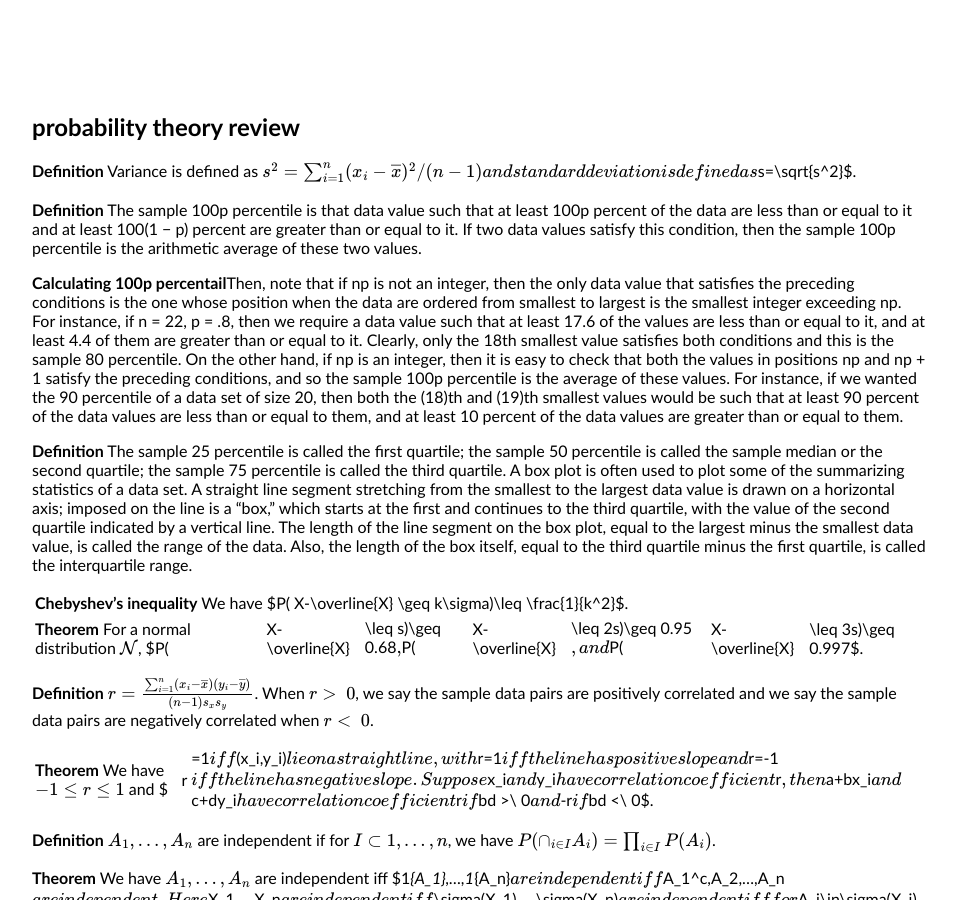
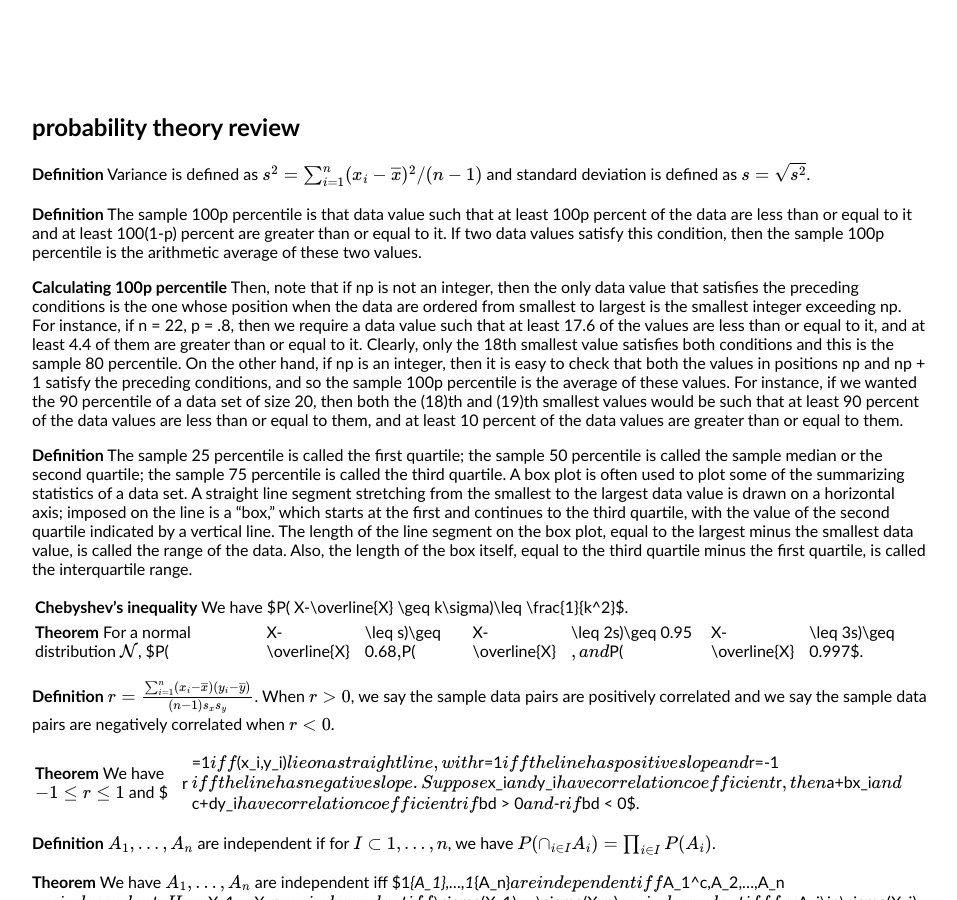
Before and after one commit to henryzhang11/questions-I-have, a Jekyll site: the page built from _posts/2023-08-20-probability-theory-review.md, in a window 1280 px wide and 900 px high. Shown: the whole window, without its empty margins (160-1117 px from the left). Built offline with Jekyll 4.4.1, drawn with Linux system fonts in a browser that asks for light colours; formulas are drawn with MathJax 3; some of the changed text lies outside the part shown.

Commit message:
Update 2023-08-20-probability-theory-review.md

```diff
--- a/_posts/2023-08-20-probability-theory-review.md
+++ b/_posts/2023-08-20-probability-theory-review.md
@@ -3,11 +3,11 @@ layout: post
 title: "probability theory review"
 ---
 
-**Definition** Variance is defined as $s^2=\sum_{i=1}^n(x_i-\overline{x})^2/(n-1) and standard deviation is defined as $s=\sqrt{s^2}$.
+**Definition** Variance is defined as $s^2=\sum_{i=1}^n(x_i-\overline{x})^2/(n-1)$ and standard deviation is defined as $s=\sqrt{s^2}$.
 
-**Definition** The sample 100p percentile is that data value such that at least 100p percent of the data are less than or equal to it and at least 100(1 − p) percent are greater than or equal to it. If two data values satisfy this condition, then the sample 100p percentile is the arithmetic average of these two values.
+**Definition** The sample 100p percentile is that data value such that at least 100p percent of the data are less than or equal to it and at least 100(1-p) percent are greater than or equal to it. If two data values satisfy this condition, then the sample 100p percentile is the arithmetic average of these two values.
 
-**Calculating 100p percentail**Then, note that if np is not an integer, then the only data value that satisfies the preceding conditions is the one whose position when the data are ordered from smallest to largest is the smallest integer exceeding np. For instance, if n = 22, p = .8, then we require a data value such that at least 17.6 of the values are less than or equal to it, and at least 4.4 of them are greater than or equal to it. Clearly, only the 18th smallest value satisfies both conditions and this is the sample 80 percentile. On the other hand, if np is an integer, then it is easy to check that both the values in positions np and np + 1 satisfy the preceding conditions, and so the sample 100p percentile is the average of these values. For instance, if we wanted the 90 percentile of a data set of size 20, then both the (18)th and (19)th smallest values would be such that at least 90 percent of the data values are less than or equal to them, and at least 10 percent of the data values are greater than or equal to them.
+**Calculating 100p percentile** Then, note that if np is not an integer, then the only data value that satisfies the preceding conditions is the one whose position when the data are ordered from smallest to largest is the smallest integer exceeding np. For instance, if n = 22, p = .8, then we require a data value such that at least 17.6 of the values are less than or equal to it, and at least 4.4 of them are greater than or equal to it. Clearly, only the 18th smallest value satisfies both conditions and this is the sample 80 percentile. On the other hand, if np is an integer, then it is easy to check that both the values in positions np and np + 1 satisfy the preceding conditions, and so the sample 100p percentile is the average of these values. For instance, if we wanted the 90 percentile of a data set of size 20, then both the (18)th and (19)th smallest values would be such that at least 90 percent of the data values are less than or equal to them, and at least 10 percent of the data values are greater than or equal to them.
 
 **Definition** The sample 25 percentile is called the first quartile; the sample 50 percentile is called the sample median or the second quartile; the sample 75 percentile is called the third quartile. A box plot is often used to plot some of the summarizing statistics of a data set. A straight line segment stretching from the smallest to the largest data value is drawn on a horizontal axis; imposed on the line is a “box,” which starts at the first and continues to the third quartile, with the value of the second quartile indicated by a vertical line. The length of the line segment on the box plot, equal to the largest minus the smallest data value, is called the range of the data. Also, the length of the box itself, equal to the third quartile minus the first quartile, is called the interquartile range.
 
@@ -15,9 +15,9 @@ title: "probability theory review"
 
 **Theorem** For a normal distribution $\mathcal{N}$, $P(|X-\overline{X}|\leq s)\geq 0.68$, $P(|X-\overline{X}|\leq 2s)\geq 0.95$, and $P(|X-\overline{X}|\leq 3s)\geq 0.997$.
 
-**Definition** $r=\frac{\sum_{i=1}^n(x_i-\overline{x})(y_i-\overline{y})}{(n-1)s_xs_y}$. When $r \>\ 0$, we say the sample data pairs are positively correlated and we say the sample data pairs are negatively correlated when $r \<\ 0$.
+**Definition** $r=\frac{\sum_{i=1}^n(x_i-\overline{x})(y_i-\overline{y})}{(n-1)s_xs_y}$. When $r > 0$, we say the sample data pairs are positively correlated and we say the sample data pairs are negatively correlated when $r < 0$.
 
-**Theorem** We have $-1\leq r\leq 1$ and $|r|=1$ iff $(x_i,y_i)$ lie on a straight line, with $r=1$ iff the line has positive slope and $r=-1$ iff the line has negative slope. Suppose $x_i$ and $y_i$ have correlation coefficient $r$, then $a+bx_i$ and $c+dy_i$ have correlation coefficient $r$ if $bd \>\ 0$ and $-r$ if $bd \<\ 0$.
+**Theorem** We have $-1\leq r\leq 1$ and $|r|=1$ iff $(x_i,y_i)$ lie on a straight line, with $r=1$ iff the line has positive slope and $r=-1$ iff the line has negative slope. Suppose $x_i$ and $y_i$ have correlation coefficient $r$, then $a+bx_i$ and $c+dy_i$ have correlation coefficient $r$ if $bd > 0$ and $-r$ if $bd < 0$.
 
 **Definition** $A_1,...,A_n$ are independent if for $I\subset\{1,...,n\}$, we have $P(\cap_{i\in I} A_i)=\prod_{i\in I} P(A_i)$.
 
@@ -36,7 +36,7 @@ title: "probability theory review"
 **Theorem** $P(X\in A|Y=y)=\int_Af_{X|Y}(x|y)dx$.
 
 **Problem** Suppose that $X$ and $Y$ are independent and have the common density function of $e^{-x}$ for $x \>\ 0$ and $0$ otherwise. What's the density function of $X/Y$?
-**Solution** We first work out the CDF of $X/Y$: $X/Y \<\ a$ iff $X \<\ Ya$. Since $X$ and $Y$ are independent, $F(a)=P(X \<\ Ya)=\int_0^\infty\int_0^{ya} e^{-x}dxe^{-y}dy=\int_0^\infty(1-e^{-ya})e^{-y}dy=1-\int_0^\infty e^{-y(a+1)}dy=1-\frac{1}{a+1}=\frac{a}{a+1}$. So, the PDF of $X/Y$ is $\frac{dF}{da}=\frac{1}{(a+1)^2}$.
+**Solution** We first work out the CDF of $X/Y$: $X/Y < a$ iff $X < Ya$. Since $X$ and $Y$ are independent, $F(a)=P(X < Ya)=\int_0^\infty\int_0^{ya} e^{-x}dxe^{-y}dy=\int_0^\infty(1-e^{-ya})e^{-y}dy=1-\int_0^\infty e^{-y(a+1)}dy=1-\frac{1}{a+1}=\frac{a}{a+1}$. So, the PDF of $X/Y$ is $\frac{dF}{da}=\frac{1}{(a+1)^2}$.
 
 **Theorem** If $X$ and $Y$ have joint density $f$, then $E[g(x,y)]=\int_{\mathbb{R}^2}fgdxdy$.
 
@@ -50,12 +50,12 @@ title: "probability theory review"
 
 **Theorem** (Markov’s inequality) We have $P(X \>\ a)\leq \frac{E[X]}{a}$.
 
-**Problem** Suppose that it is known that the number of items produced in a factory during a week is a random variable with mean 50. (a)  What can be said about the probability that this week’s production will exceed 75? (b)  If the variance of a week’s production is known to equal 25, then what can be said about the probability that this week’s production will be between 40 and 60?
+**Problem** Suppose that it is known that the number of items produced in a factory during a week is a random variable with mean 50. (a) What can be said about the probability that this week’s production will exceed 75? (b) If the variance of a week’s production is known to equal 25, then what can be said about the probability that this week’s production will be between 40 and 60?
 **Solution** (a) By Markov’s inequality, $P(X \>\ 75)\leq \frac{E[X]}{75}=2/3$. (b) By Chebyshev’s inequality, $P(X\in[40,60])=1-P(X\notin[40,60])\geq 1-\frac{\sigma^2}{k^2}=1-\frac{25}{10^2}=\frac{3}{4}$.
 
 **Theorem** Let $X_i$ be iid random variables with mean $\mu$, then $E[|\frac{S_n}{n}-\mu |>\epsilon]\to 0$ as $n\to\infty$.
 
-**Binomial distribution** $P(X=i)=\(\binom{i}{n}\) p^i(1-p)^{n-i}$.
+**Binomial distribution** $P(X=i)=\binom{i}{n} p^i(1-p)^{n-i}$.
 
 **Poisson distribution** $P(X=i)=e^{-\lambda}\frac{\lambda^i}{i!}$ approximates the number of successful binomial trials given that $n$ is large and $p$ is small. For instance, $Poisson_np$ approximates the number of misprinted alphabets on a page of a book with $n$ (which is large) characters and $p$ probability of having a wrong character. $\phi(t)=exp\{\lambda(e^t-1)\}$, which gives $E[X]=\lambda$ and $Var[X]=\lambda$. The sum of independent $Poisson(\lambda_1)$ and $Poisson(\lambda_2)$ is a new Poisson random variable $Poisson(\lambda_1+\lambda_2)$. If each of a Poisson number of events having mean $\lambda$ is independently classified as being of one of the types $1,…,r$ with respective probabilities $p_1,…,p_r$, $r_i=1$, $\sum_{i=1}^rp_i =1$ , then the numbers of type $1, . . . ,r$ events are independent Poisson random variables with respective means $λp_1,…,λp_r$. If $X$ is Poisson with mean $\lambda$, then $\frac{P(X=i+1)}{P(X=i)}=\frac{\lambda}{i+1}$. ($P(X=1)=\lambda P(X=0)$, $P(X=2)=\frac{\lambda}{2}P(X=1)$, $P(X=3)=\frac{\lambda}{3}P(X=2)$, ….
 
@@ -140,11 +140,11 @@ title: "probability theory review"
 **Definition** A null hypothesis is a statement about parameters $\theta$ of a population distribution. If the null hypothesis, along with existing information on $\theta$, completely determines the distribution, then its a simple hypothesis. Otherwise, its a composite hypothesis. A test for a null hypothesis could be specified by defining a "critical region" $C\subset \mathbb{R}^n$ so that one rejects the null hypothesis if $(X_1,...,X_n)\in C$ and one accepts the null hypothesis if $(X_1,...,X_n)\notin C$. Type I error, is said to result if the test incorrectly calls for rejecting $H_0$ when it is indeed correct. Type II error, results if the test calls for accepting $H_0$ when it is false. One way to measure type II errors is the operating characteristic (OC) curve, the probability that null hypothesis is accepted when its false. $p$-value of a test sample is the probability of getting results at least as extreme as the test sample under the null hypothesis. If the $p$-value is less than the significance level $\alpha$, then the null hypothesis is rejected. A common approach to developing a test of $H_0$ at level of significance $\alpha$, is to start by determining a point estimator of $\theta$ such as $d(X)$. To determine how “far away” it need be to justify rejection of $H_0$, we determine the probability distribution of $d(X)$ when $H_0$ is true and then the critical region with significance level $\alpha$.
 
 **Theorem** Given a sample $X_1,...,X_n$ from a normal population.
-1. If $\mu$ is unknown and $\sigma$ is known, reject $\mu=\mu_0$ with confidence level $\alpha$ if $P(Z\geq\frac{\overline{X}-\mu_0}{\sigma/\sqrt{n}})\leq\alpha/2$ or $P(Z\leq\frac{\overline{X}-\mu_0}{\sigma/\sqrt{n}})\leq\alpha/2$; reject $\mu\leq\mu_0$ if $P(\mathcal{N}(\mu_0,\sigma^2/n)\geq \overline{X})\leq\alpha$; reject $\mu\geq\mu_0$ if $P(\mathcal{N}(\mu_0,\sigma^2/n)\geq \overline{X})\leq\alpha$.
+1. If $\mu$ is unknown and $\sigma$ is known, reject $\mu=\mu_0$ with confidence level $\alpha$ if $P(Z\geq\frac{\overline{X}-\mu_0}{\sigma/\sqrt{n}})\leq\alpha/2$ or $P(Z\leq\frac{\overline{X}-\mu_0}{\sigma/\sqrt{n}})\leq\alpha/2$; reject $\mu\leq\mu_0$ if $P(\mathcal{N}(\mu_0,\sigma^2/n)\geq \overline{X})\leq\alpha$; reject $\mu\geq\mu_0$ if $P(\mathcal{N}(\mu_0,\sigma^2/n)\geq \overline{X})\leq\alpha$. (not sure how to generalize the statistics criterion)
 
 2. If $\mu$ is unknown and $\sigma$ is known, the probability of accepting $\mu=\mu_0$ when $\mu\neq \mu_0$ equals $\beta(\mu)=\Phi(\frac{(\mu_0+z_{\alpha/2}\sigma/\sqrt{n}-\mu)}{\sigma/\sqrt{n}})-\Phi(\frac{(\mu_0-z_{\alpha/2}\sigma/\sqrt{n}-\mu)}{\sigma/\sqrt{n}})=\Phi(\frac{\mu_0-\mu}{\sigma/\sqrt{n}}+z_{\alpha/2})-\Phi(\frac{\mu_0-\mu}{\sigma/\sqrt{n}}-z_{\alpha/2})$. (The first step could be seen as calculating the probability that $\overline{X_n}\sim\mathcal{N}(\mu,\sigma/\sqrt{n})$ falls in the interval $(\mu_0\pm z_{\alpha/2}\sigma/\sqrt{n})$.); the probability of accepting $\mu=\mu_0$ when $\mu \>\ \mu_0$ equals $\beta(\mu)=\Phi(\frac{\mu_0-\mu+z_\alpha\sigma/sqrt{n}}{\sigma/\sqrt{n}})=\Phi(\frac{\sqrt{n}(\mu_0-\mu)}{\sigma}+z_\alpha)$.
 
-3. If $\mu$ and $\sigma$ are unknown, reject $\mu=\mu_0$ with p-value $\alpha$ if $\frac{\overline{X}-\mu_0}{S/\sqrt{n}}\notin(\pm t_{n-1,\alpha/2})$; reject $\mu\leq\mu_0$ with significance level $\alpha$ if $\mu_0\notin(\overline{X}-t_{n-1,\alpha}\frac{S}{\sqrt{n}},\infty)$. (do not know how to convert this to a condition on the p-value)
+3. If $\mu$ and $\sigma$ are unknown, reject $\mu=\mu_0$ with p-value $\alpha$ if $P(T_{n-1}\leq\frac{\overline{X}-\mu_0}{S/\sqrt{n}})\leq\alpha/2$ or $P(T_{n-1}\leq\frac{\overline{X}-\mu_0}{S/\sqrt{n}})\leq\alpha/2$; reject $\mu\leq\mu_0$ with significance level $\alpha$ if $\mu_0\notin(\overline{X}-t_{n-1,\alpha}\frac{S}{\sqrt{n}},\infty)$.
 
 4. Given sample $Y_1,...,Y_m$ from another normal population, if $\mu_x$ and $\mu_y$ are unknown and $\sigma_x$ and $\sigma_y$ are known, then reject $\mu_x=\mu_y$ if $P(\mathcal{N}(0,\sqrt{\sigma_x^2/n+\sigma_y^2/m})>\overline{X}-\overline{Y})\leq \alpha/2$ or $P(\mathcal{N}(0,\sqrt{\sigma_x^2/n+\sigma_y^2/m})\leq\overline{X}-\overline{Y})\leq\alpha/2$.
 
```
